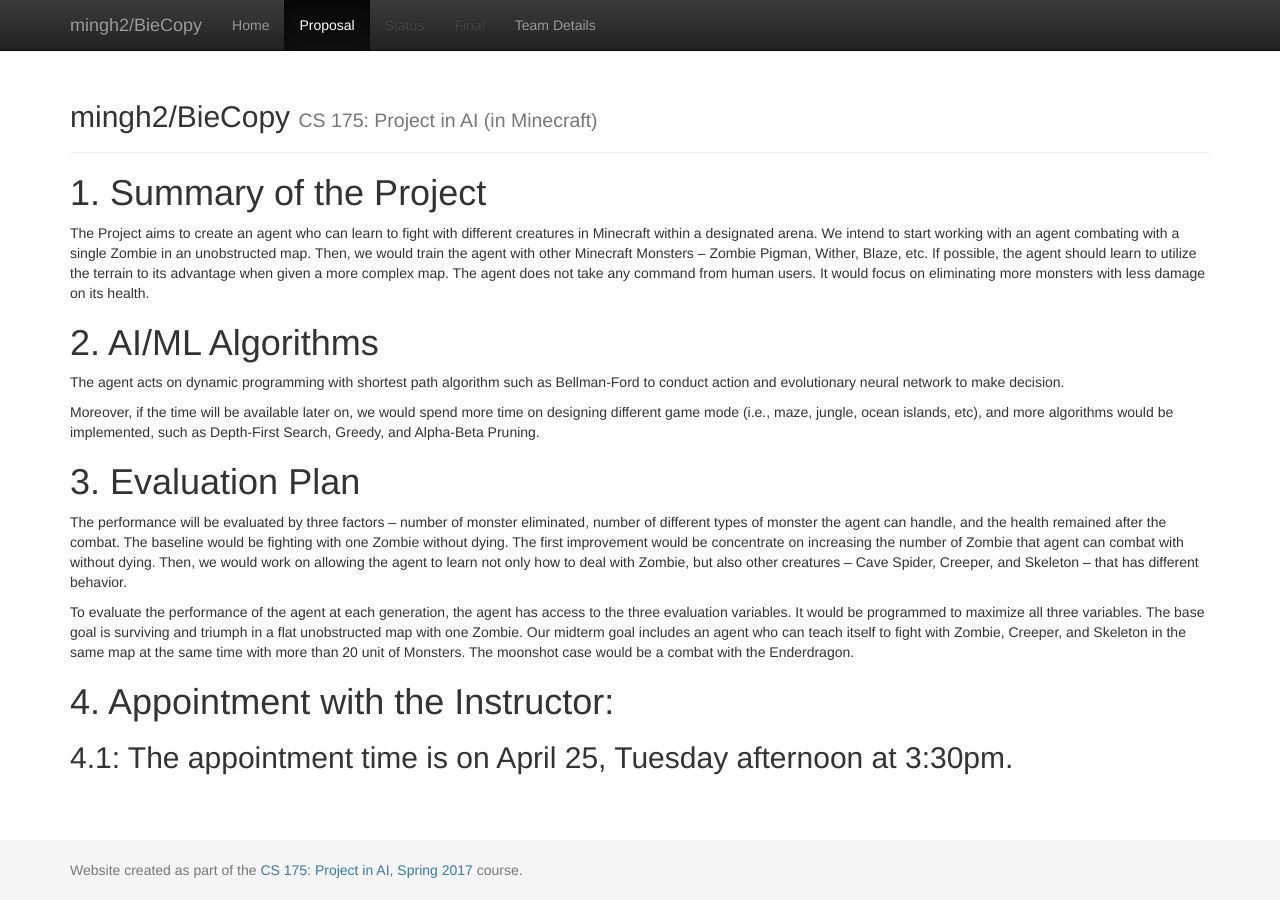
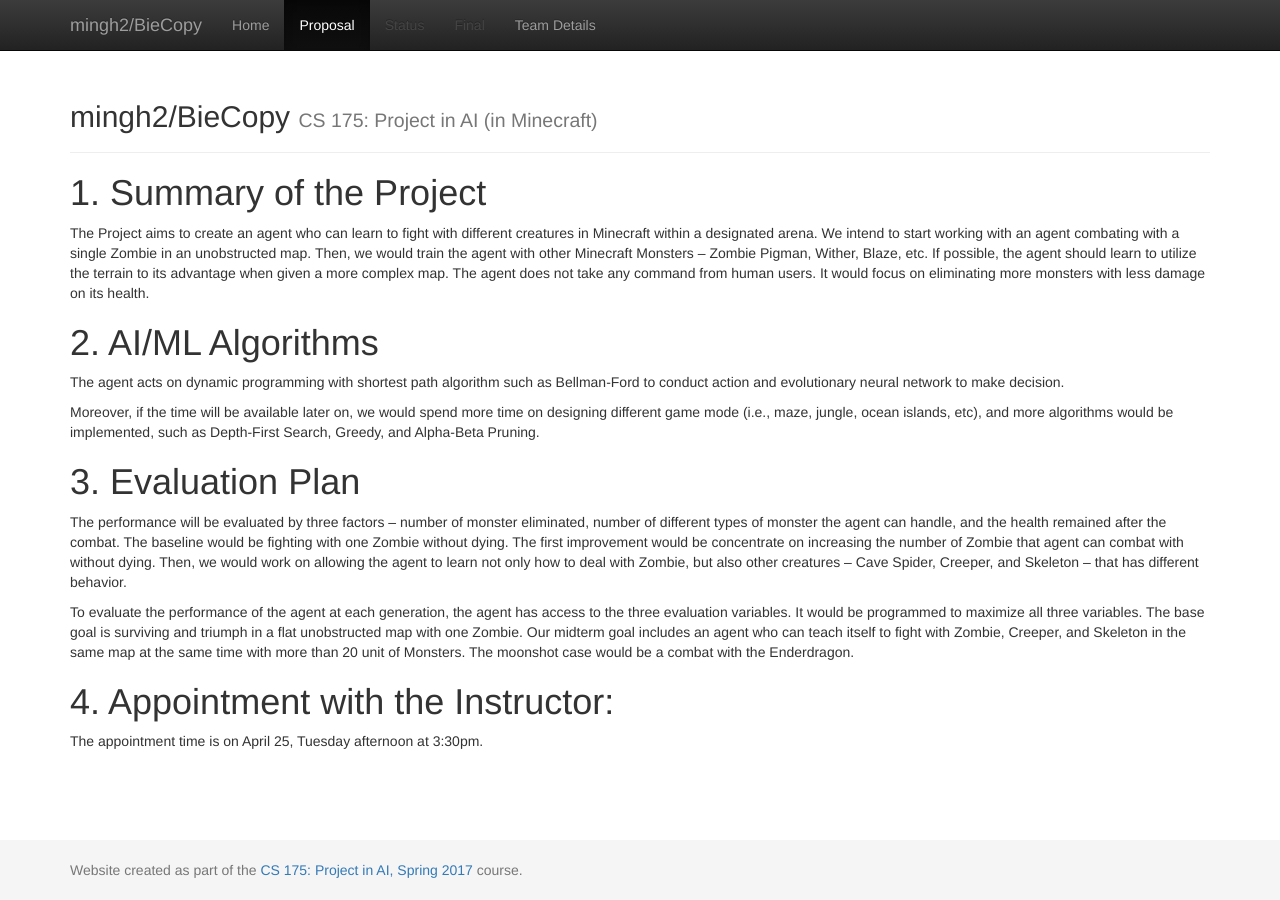
Before and after one commit to mingh2/SurvivalOfTheFittest, a Jekyll site: the page built from docs/proposal.md, in a window 1280 px wide. Built offline with Jekyll 4.4.1, drawn with Linux system fonts in a browser that asks for light colours.

Commit message:
Update proposal.md

```diff
--- a/docs/proposal.md
+++ b/docs/proposal.md
@@ -27,4 +27,4 @@
 
 # 4. Appointment with the Instructor:
 
-## 4.1: The appointment time is on April 25, Tuesday afternoon at 3:30pm.
+The appointment time is on April 25, Tuesday afternoon at 3:30pm.
```
